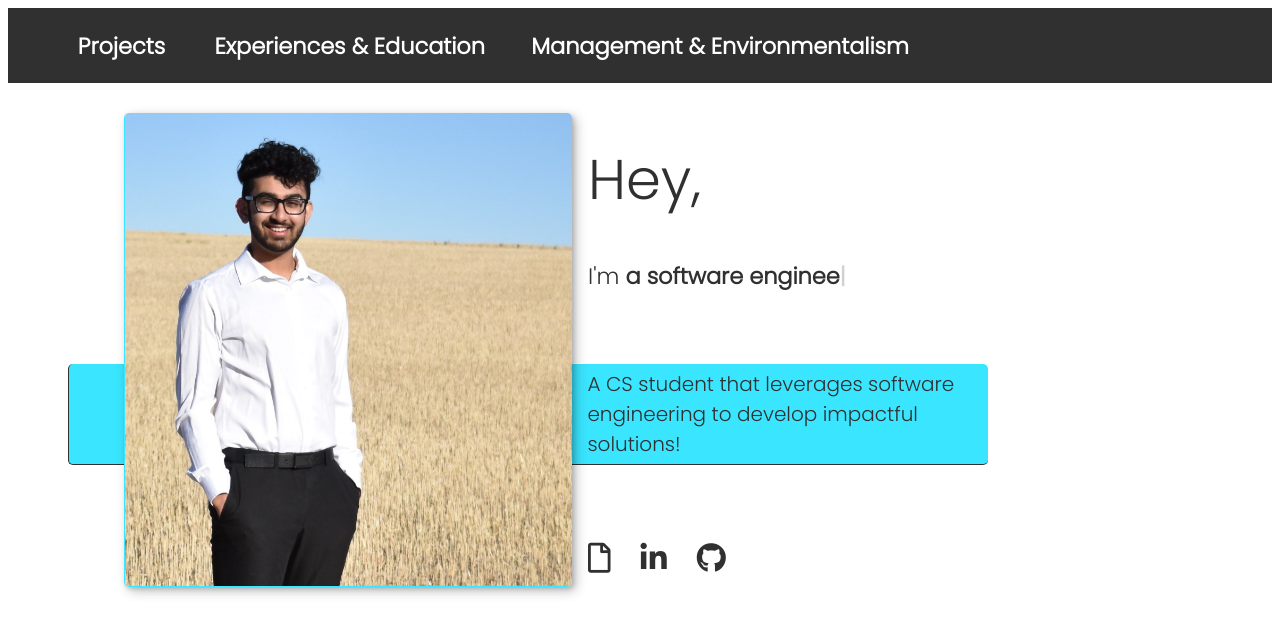
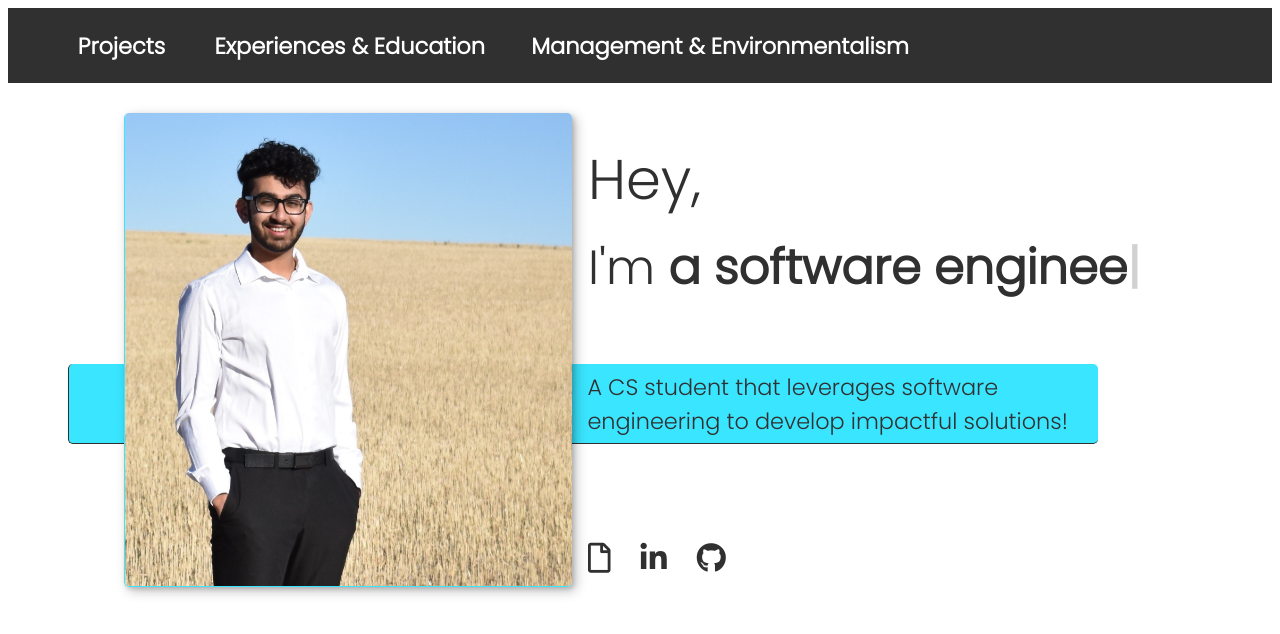
Before and after one commit to marmikpatel19/marmikpatel19.github.io, a React (Create React App) app: page / in a window 1280 px wide. Shown: the top 634 px of the page. Built offline with nearby package versions, Linux system fonts and the light colour scheme.

Commit message:
update custom properties

```diff
--- a/src/App.css
+++ b/src/App.css
@@ -14,9 +14,10 @@
 
   /*Font Sizes*/
   --fs-h1: 3.5rem;
-  --fs-h2: 1.4rem;
-  --fs-h3: 1.25rem;
-  --fs-body: 1rem;
+  --fs-h2: 3rem;
+  --fs-h2-v2: 2.3rem;
+  --fs-h3: 1.4rem;
+  --fs-h4: 1.25rem;
 
   /*Box Shadow*/
   --bs: 0.25em 0.25em 0.75em rgba(0, 0, 0, 0.25),
--- a/src/styling/navbar.css
+++ b/src/styling/navbar.css
@@ -8,7 +8,7 @@
 .navbar {
   background-color: var(--clr-dark);
   height: 75px;
-  font-size: var(--fs-h2);
+  font-size: var(--fs-h3);
   font-weight: var(--fw-bold);
   position: sticky;
   top: 0;
```
